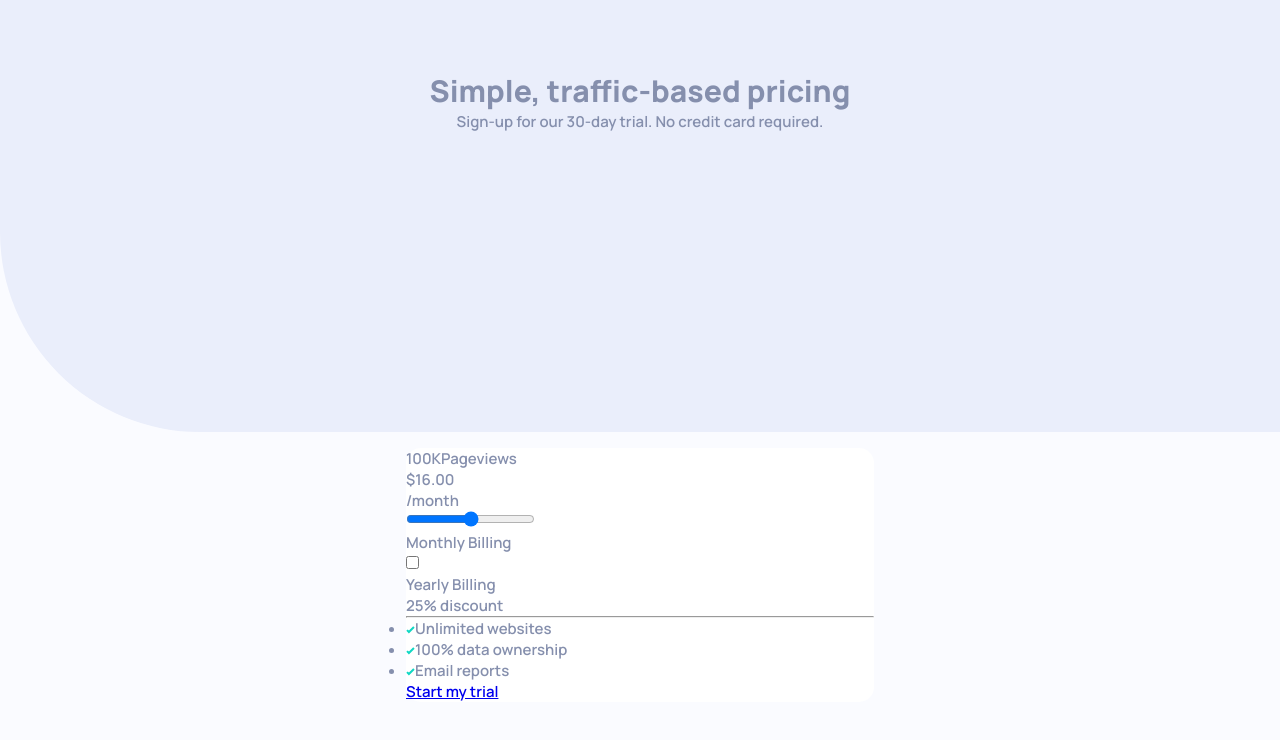
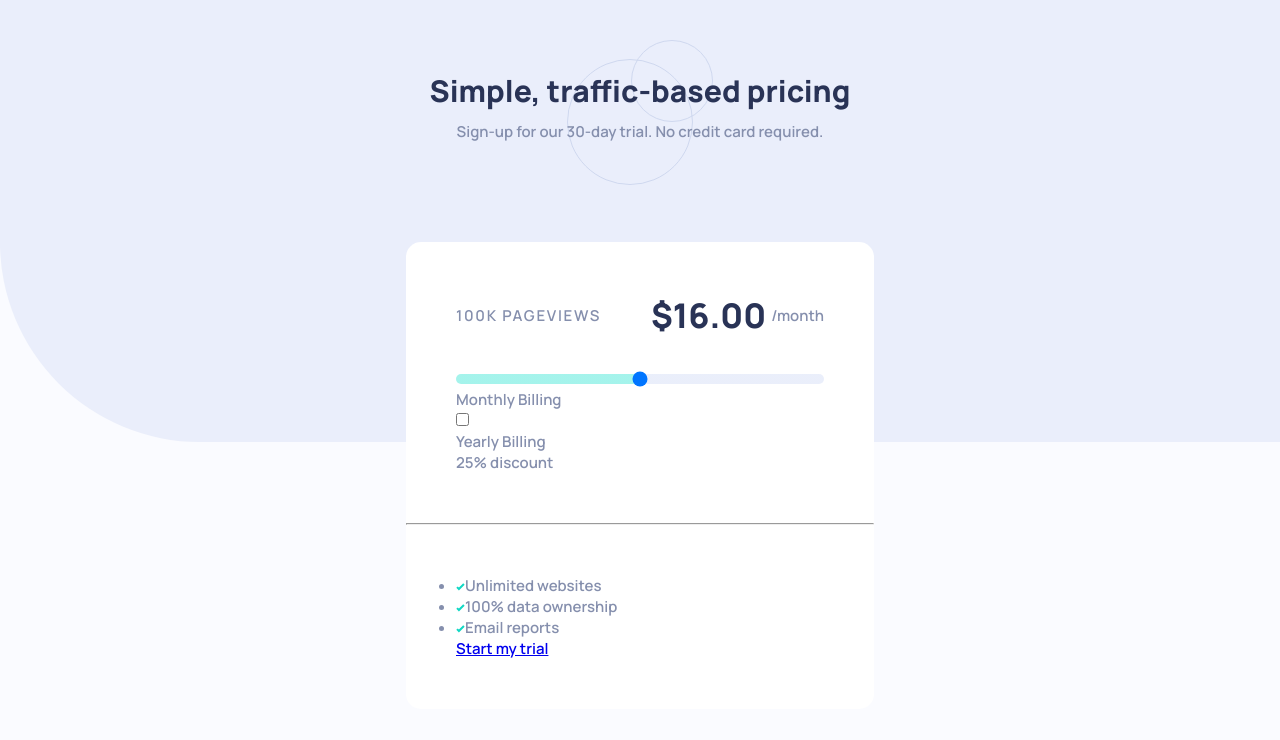
Before and after one commit to cnwanneka/interactive-pricing-component, a plain HTML site: page index.html in a window 1280 px wide. Drawn offline with Linux system fonts and the light colour scheme.

Commit message:
modified slider

```diff
--- a/index.html
+++ b/index.html
@@ -17,7 +17,7 @@
       <div class="top-content">
         <div class="packages">
           <div class="pv">
-            <p><span id="pageView">100K</span>Pageviews</p>
+            <p><span id="pageView">100K </span>Pageviews</p>
           </div>
           <div class="cst">
             <p>$<span id="cost">16</span>.00</p>
@@ -25,7 +25,7 @@
           </div>
         </div>
         <div class="range-slider">
-          <input type="range" min="0" max="4" value="2" class="slider" id="myRange">
+          <input type="range" min="0" max="4" value="2" class="range" id="price-slider">
         </div>
         <div class="billing">
           <p>Monthly Billing</p>
--- a/style.css
+++ b/style.css
@@ -18,6 +18,7 @@ body{
     background-color: white;
     margin: 1rem;
     border-radius: 15px;
+    margin-top: -200px;
 }
 
 .title{
@@ -25,4 +26,53 @@ body{
     padding: 70px 30px 300px;
     background-color: hsl(224, 65%, 95%);
     border-bottom-left-radius: 200px;
+    background-image: url(images/pattern-circles.svg);
+    background-repeat: no-repeat;
+    background-position: center 40px;
+
 }
+.title h1{
+    color: hsl(227, 35%, 25%);
+    margin-bottom: 10px;
+}
+.top-content,
+.footer {
+    padding: 50px;
+}
+.packages{
+    display: flex;
+    justify-content: space-between;
+    align-items: center;
+    margin-bottom: 30px;
+}
+.packages .pv p{
+    text-transform: uppercase;
+    letter-spacing: 1.7px;
+}
+.cst{
+    display: flex;
+    align-items: center;
+}
+.cst p{
+    color: hsl(227, 35%, 25%);
+    font-size: 34px;
+    font-weight: 800;
+}
+.cst p.time{
+    font-size: 15px;
+    font-weight: 500;
+    color: hsl(225, 20%, 60%);
+    margin-left: 5px;
+}
+
+input#price-slider{
+    width: 100%;
+    -webkit-appearance: none;
+    border-radius: 5px;
+    height: 10px;
+    background: linear-gradient(to right,
+    hsl(174, 77%, 80%) 0%,
+    hsl(174, 77%, 80%) 50%,
+    hsl(224, 65%, 95%) 0%,
+    hsl(224, 65%, 95%) 100%);
+}
```
